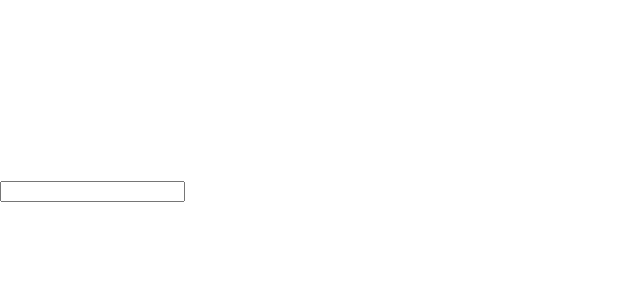
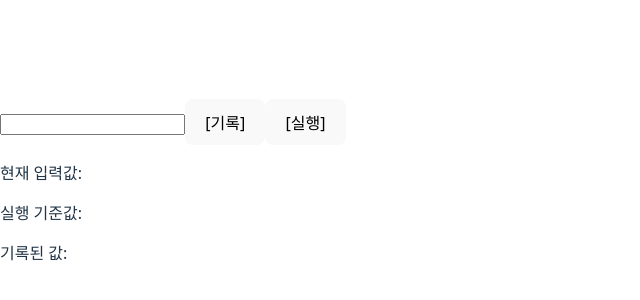
Before and after one commit to JinoPeanut/react-practice, a React (Vite) app in the folder React-practice/: page / in a window 1280 px wide. Shown: the part 210-510 px from the top of the page, without its empty margins (0-640 px from the left). Built offline with nearby package versions, Linux system fonts and the light colour scheme.

Commit message:
23일차 리액트 문제풀이

```diff
--- a/React-practice/src/App.jsx
+++ b/React-practice/src/App.jsx
@@ -6,50 +6,52 @@ function App() {
 
   const [text, setText] = useState("");
   const [result, setResult] = useState("");
-  const [status, setStatus] = useState("idle");
 
-  useEffect(() => {
-    if (!text) {
-      return;
-    }
+  const timeoutRef = useRef(null);
+  const saveRef = useRef({});
 
-    setStatus("typing");
+  const saveHandler = () => {
+    if (!text) return;
 
-    const timeout = setTimeout(() => {
-      console.log("검색중...");
-      setStatus("loading");
-    }, 800)
+    saveRef.current[text] = text;
+    console.log("기록 성공: ", saveRef.current);
+  }
 
-    return () => {
-      clearTimeout(timeout);
-    }
-  }, [text])
+  const executeHandler = () => {
+    if (!text) return;
 
-  useEffect(() => {
-    if (status !== "loading") return;
+    clearTimeout(timeoutRef.current);
 
-    const delay = Math.floor(Math.random() * 1001) + 500;
+    const snapshot = Number(text);
+    setResult(snapshot);
 
-    const callApi = setTimeout(() => {
-      console.log("API 요청...");
-      setStatus("success");
-      setResult(text);
-
-    }, delay)
-
-    return () => clearTimeout(callApi);
-
-  }, [status])
+    timeoutRef.current = setTimeout(() => {
+      if (snapshot % 2 === 0) {
+        console.log("짝수 실행");
+      } else {
+        console.log("홀수 실행");
+      }
+    }, 2000)
+  }
 
   return (
     <div>
       <input
+        type="number"
         value={text}
         onChange={(e) => setText(e.target.value)}
       />
-      {status === "typing" && <p>입력중...</p>}
-      {status === "loading" && <p>검색중...</p>}
-      {status === "success" && <p>결과: {result}</p>}
+      <button onClick={saveHandler}>[기록]</button>
+      <button onClick={executeHandler}>[실행]</button>
+
+      <p>현재 입력값: {text}</p>
+      <p>실행 기준값: {result}</p>
+      <p>기록된 값:</p>
+      <ul>
+        {Object.keys(saveRef.current).map((key) =>
+          (<li key={key}>{key}</li>)
+        )}
+      </ul>
     </div>
   )
 }
```
